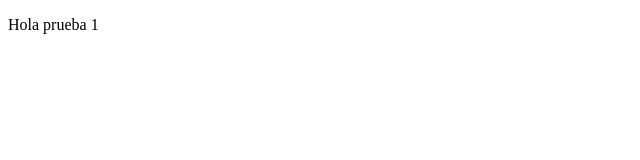
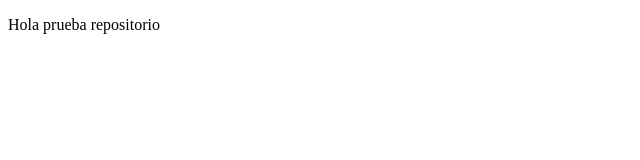
Before and after one commit to jdmcdev/proyectoJavascript, a plain HTML site: page index.html in a window 1280 px wide. Shown: the full height of the page, 0-640 px from the left. Drawn offline with Linux system fonts and the light colour scheme.

Commit message:
cambios agregados

```diff
--- a/index.html
+++ b/index.html
@@ -9,7 +9,7 @@
 <body>
 
     <p>
-        Hola prueba 1
+        Hola prueba repositorio
     </p>
 </body>
 </html>
```
